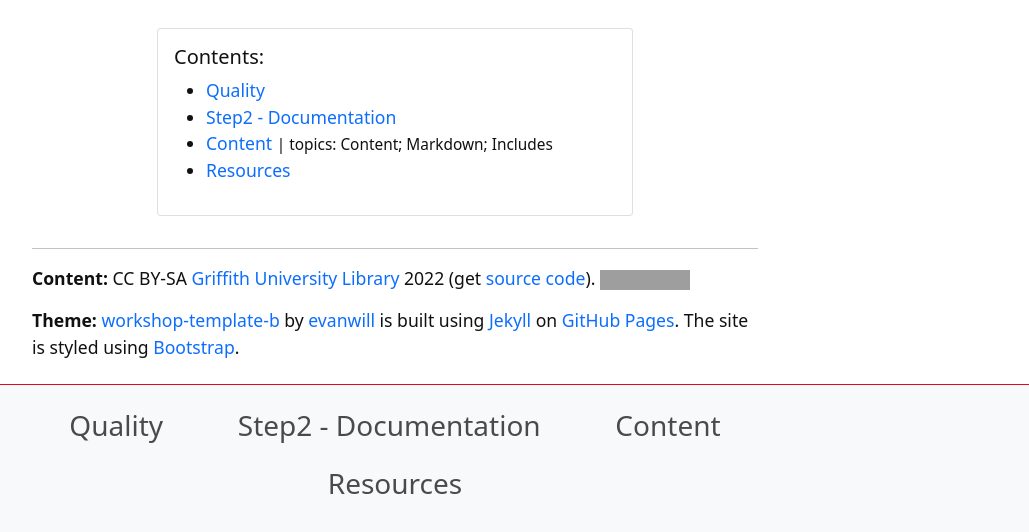
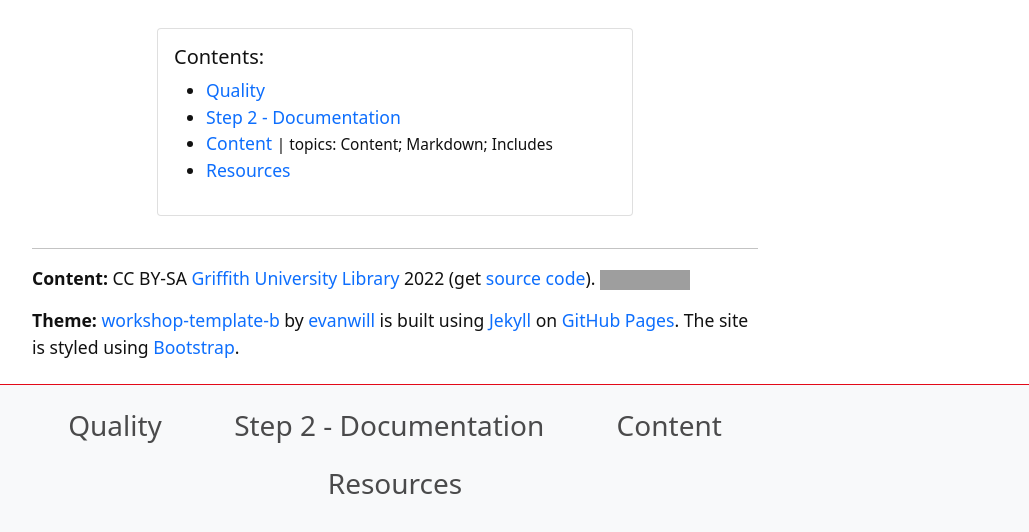
Before and after one commit to LeanneLibGriff/ten-repo, a Jekyll site: the page built from index.md, in a window 1280 px wide and 900 px high, scrolled down 1749 px. Shown: the part 160-692 px from the top of the window, without its empty margins (245-1274 px from the left). Built offline with Jekyll 4.4.1, drawn with Linux system fonts in a browser that asks for light colours; some of the changed text lies outside the part shown; grey boxes are pictures that could not be loaded.

Commit message:
Update 2-document.md

```diff
--- a/content/2-document.md
+++ b/content/2-document.md
@@ -1,5 +1,5 @@
 ---
-title: Step2 - Documentation
+title: Step 2 - Documentation
 nav: true
 ---
 
```
